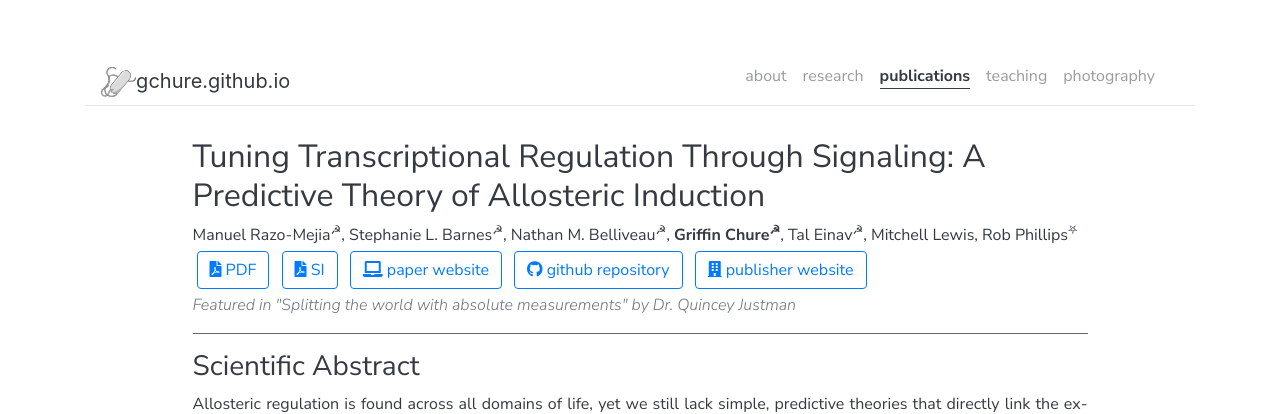
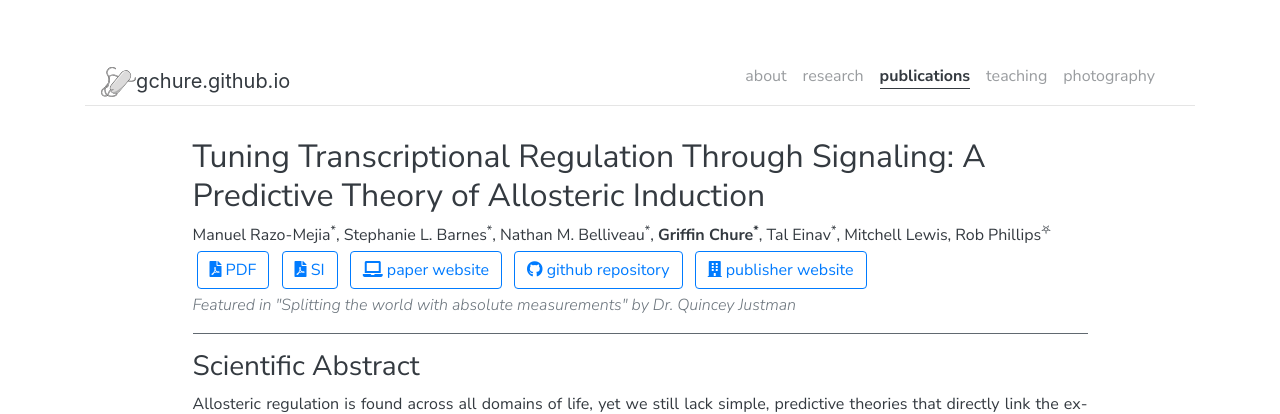
Before and after one commit to gchure/gchure.github.io, a Jekyll site: the page built from _publications/2018-01-01-induction.md, in a window 1280 px wide. Shown: the top 414 px of the page. Built offline with Jekyll 4.4.1, drawn with Linux system fonts in a browser that asks for light colours; nearby versions of some CDN libraries; some web fonts are replaced.

```diff
--- a/_publications/2018-01-01-induction.md
+++ b/_publications/2018-01-01-induction.md
@@ -8,11 +8,11 @@ title: >
 abstract: >
   Allosteric regulation is found across all domains of life, yet we still lack simple, predictive theories that directly link the experimentally tunable parameters of a system to its input-output response. To that end, we present a general theory of allosteric transcriptional regulation using the Monod-Wyman- Changeux model. We rigorously test this model using the ubiquitous simple repression motif in bacteria by first predicting the behavior of strains that span a large range of repressor copy numbers and DNA binding strengths and then constructing and measuring their response. Our model not only accurately captures the induction profiles of these strains, but also enables us to derive analytic expressions for key properties such as the dynamic range and [EC<sub>50</sub>]. Finally, we derive an expression for the free energy of allosteric repressors that enables us to collapse our experimental data onto a single master curve that captures the diverse phenomenology of the induction profiles.
 authors:
-    - Manuel Razo-Mejia<sup>☭</sup>
-    - Stephanie L. Barnes<sup>☭</sup>
-    - Nathan M. Belliveau<sup>☭</sup>
-    - Griffin Chure<sup>☭</sup>
-    - Tal Einav<sup>☭</sup>
+    - Manuel Razo-Mejia<sup>*</sup>
+    - Stephanie L. Barnes<sup>*</sup>
+    - Nathan M. Belliveau<sup>*</sup>
+    - Griffin Chure<sup>*</sup>
+    - Tal Einav<sup>*</sup>
     - Mitchell Lewis
     - Rob Phillips<sup>⛧</sup>
 journal: Cell Systems
--- a/pages/publications.html
+++ b/pages/publications.html
@@ -13,9 +13,8 @@ weight: 3
   and a bunch of useful links. If you cannot access any of the material
   due to broken links or the disastrous capitalism of modern scientific publishing,
   please <a href="mailto:gchure@stanford.edu">contact me</a> and I'll get you
-  the goods.<br />
-  The fun symbols mean stuff. Equal contribution and corresponding authorship
-  is deonted by <sup>☭</sup> and <sup>⛧</sup>, respectively.
+  the goods. The fun symbols mean stuff. Equal contribution and corresponding authorship
+  is deonted by <sup>*</sup> and <sup>⛧</sup>, respectively.
 </div>
 <hr />
 
```
Also changed, not shown: _publications/2018-11-01-mscl.md (+2 -2 lines), _publications/2021-09-01-fundamental-limits.md (+2 -2 lines), _publications/2022-03-04-anthroponumbers.md (+2 -2 lines).
